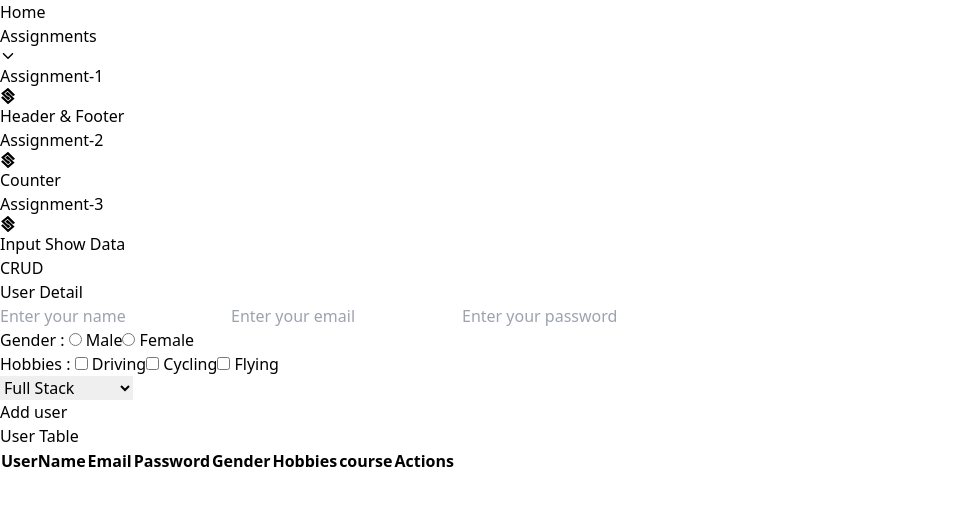
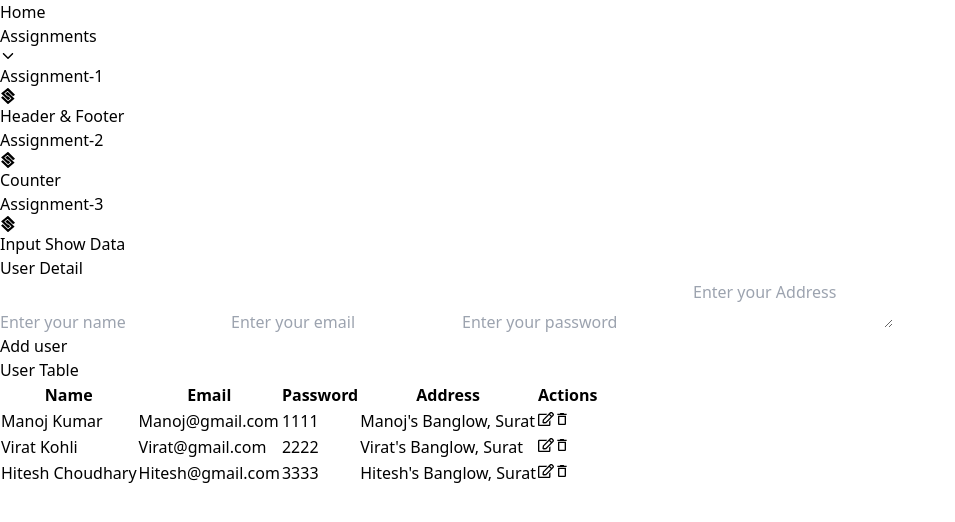
Before and after one commit to deepk2891/React-js, a React (Vite) app: page /assignment-3 in a window 1280 px wide. Shown: the top 522 px of the page, without its empty margins (0-955 px from the left). Built offline with nearby package versions, Linux system fonts and the light colour scheme.

Commit message:
assignment-3 delete row

```diff
--- a/package.json
+++ b/package.json
@@ -14,7 +14,8 @@
 		"react-dom": "^18.2.0",
 		"react-icons": "^5.0.1",
 		"react-router-dom": "^6.21.3",
-		"typescript": "^5.3.3"
+		"typescript": "^5.3.3",
+		"uuid": "^9.0.1"
 	},
 	"devDependencies": {
 		"@types/react": "^18.2.43",
--- a/src/assignments/assignment-3/App3.tsx
+++ b/src/assignments/assignment-3/App3.tsx
@@ -1,11 +1,25 @@
-import React, { useState } from "react"
+import React, { Fragment } from "react"
 import { FaRegEdit } from "react-icons/fa"
 import { MdDeleteOutline } from "react-icons/md"
 
+import Employees from "./Employees"
+import { Link, useNavigate } from "react-router-dom"
+import { v4 as uuid } from "uuid"
+
 const App3 = () => {
+	let history = useNavigate()
+
+	const handleDelete = (id) => {
+		var index = Employees.map(function (e) {
+			return e.id
+		}).indexOf(id)
+		alert(`Delete id: ${id} index: ${index}`)
+		Employees.splice(index, 1)
+
+		history("/assignment-3")
+	}
+
 	return (
-		<>
-			<h1 className="py-5 text-center text-2xl font-semibold border-b-2">CRUD</h1>
 		<div className="container mx-auto">
 			<div className="flex flex-col xl:flex-row text-lg">
 				<div className="text-center xl:w-2/5 p-4">
@@ -33,71 +47,60 @@ const App3 = () => {
 							required
 							id="userPassword"
 						/>
-							<div className="flex items-center flex-wrap mb-4">
-								<label className="mr-4">Gender : </label>
-								<label>
-									<input type="radio" id="male" name="gender" value="Male" className="mr-1" /> Male
-								</label>
-								<label>
-									<input type="radio" id="female" name="gender" value="Female" className="ml-4 mr-1" /> Female
-								</label>
-							</div>
-							<div className="mb-4">
-								<div className="flex items-center flex-wrap">
-									<label className="mr-4">Hobbies : </label>
-									<label className="mr-4">
-										<input type="checkbox" id="driving" name="hobbies" value="Driving" className="mr-1" /> Driving
-									</label>
-									<label className="mr-4">
-										<input type="checkbox" id="cycling" name="hobbies" value="Cycling" className="mr-1" /> Cycling
-									</label>
-									<label>
-										<input type="checkbox" id="coding" name="hobbies" value="Coding" className="mr-1" /> Flying
-									</label>
-								</div>
-							</div>
-							<div className="mb-4">
-								<select name="course" id="course" className="block w-full p-2 border border-gray-500 rounded-none focus:ring focus:ring-indigo-300 focus:outline-none">
-									<option value="" disabled>
-										Select a course
-									</option>
-									<option value="full-stack">Full Stack</option>
-									<option value="android">Android</option>
-									<option value="animation">Animation</option>
-									<option value="figma">Figma</option>
-								</select>
-							</div>
+						<textarea
+							className="block w-full mb-4 p-2 border border-gray-500 rounded-none focus:ring focus:ring-indigo-300 focus:outline-none resize-none"
+							placeholder="Enter your Address"
+							required
+							id="yourTextareaId"
+						></textarea>
 						<p id="InputIsEmptyMessage" className="text-left text-red-600 text-xl"></p>
-							<button type="submit" className="block w-full border border-indigo-500 text-lg py-2 px-6 bg-indigo-600 text-white hover:bg-white hover:text-indigo-400">
+						<button type="button" className="block w-full border border-indigo-500 text-lg py-2 px-6 bg-indigo-600 text-white hover:bg-white hover:text-indigo-400">
 							Add user
 						</button>
 					</div>
 				</div>
-
-					<div className="xl:w-3/5 p-4">
-						<div className="text-center">
-							<h2 className="text-indigo-600 font-medium text-2xl pb-5">User Table</h2>
-							<div className="table-container overflow-x-auto">
-								<table className="table-auto border border-gray-500 mx-auto w-full">
+				<div className="xl:w-3/5 p-4 overflow-x-scroll xl:overflow-x-hidden">
+					<h2 className="text-indigo-600 font-medium text-2xl pb-5 text-center">User Table</h2>
+					<table className="">
 						<thead>
 							<tr>
-											<th className="sm:w-1/6 md:w-1/6 lg:w-1/6 xl:w-1/6 border border-gray-500 px-2 py-2">UserName</th>
-											<th className="sm:w-1/6 md:w-1/6 lg:w-1/6 xl:w-1/6 border border-gray-500 px-2 py-2">Email</th>
-											<th className="sm:w-1/6 md:w-1/6 lg:w-1/6 xl:w-1/6 border border-gray-500 px-2 py-2">Password</th>
-											<th className="sm:w-1/6 md:w-1/6 lg:w-1/6 xl:w-1/6 border border-gray-500 px-2 py-2">Gender</th>
-											<th className="sm:w-1/6 md:w-1/6 lg:w-1/6 xl:w-1/6 border border-gray-500 px-2 py-2">Hobbies</th>
-											<th className="sm:w-1/6 md:w-1/6 lg:w-1/6 xl:w-1/6 border border-gray-500 px-2 py-2">course</th>
-											<th className="sm:w-1/6 md:w-1/6 lg:w-1/6 xl:w-1/6 border border-gray-500 px-2 py-2">Actions</th>
+								<th className="sm:w-1/6 md:w-1/6 lg:w-1/6 xl:w-1/6 border border-gray-500 p-2">Name</th>
+								<th className="sm:w-1/6 md:w-1/6 lg:w-1/6 xl:w-1/6 border border-gray-500 p-2">Email</th>
+								<th className="sm:w-1/6 md:w-1/6 lg:w-1/6 xl:w-1/6 border border-gray-500 p-2">Password</th>
+								<th className="sm:w-1/6 md:w-1/6 lg:w-1/6 xl:w-1/6 border border-gray-500 p-2">Address</th>
+								<th className="sm:w-1/6 md:w-1/6 lg:w-1/6 xl:w-1/6 border border-gray-500 p-2">Actions</th>
 							</tr>
 						</thead>
-									<tbody className="js-user-list"></tbody>
+						<tbody>
+							{Employees && Employees.length > 0 ? (
+								Employees.map((item) => {
+									return (
+										<tr key={item.id}>
+											<td className="sm:w-1/6 md:w-1/6 lg:w-1/6 xl:w-1/6 border border-gray-500 p-2">{item.Name}</td>
+											<td className="sm:w-1/6 md:w-1/6 lg:w-1/6 xl:w-1/6 border border-gray-500 p-2">{item.Email}</td>
+											<td className="sm:w-1/6 md:w-1/6 lg:w-1/6 xl:w-1/6 border border-gray-500 p-2">{item.Password}</td>
+											<td className="sm:w-1/6 md:w-1/6 lg:w-1/6 xl:w-1/6 border border-gray-500 p-2">{item.Address}</td>
+											<td className="sm:w-1/6 md:w-1/6 lg:w-1/6 xl:w-1/6 border border-gray-500 p-2">
+												<div className="flex justify-center">
+													<button onClick={() => alert(item.id)} className="border border-blue-500 text-xl p-3 bg-blue-600 text-white hover:bg-white hover:text-blue-400">
+														<FaRegEdit />
+													</button>
+													<button onClick={() => handleDelete(item.id)} className="border border-red-500 text-xl p-3 bg-red-600 text-white hover:bg-white hover:text-red-400">
+														<MdDeleteOutline />
+													</button>
+												</div>
+											</td>
+										</tr>
+									)
+								})
+							) : (
+								<tr className="text-center">No Data Available</tr>
+							)}
+						</tbody>
 					</table>
 				</div>
 			</div>
 		</div>
-				</div>
-			</div>
-		</>
 	)
 }
 
--- /dev/null
+++ b/src/assignments/assignment-3/Employees.tsx
@@ -0,0 +1,25 @@
+const Employees = [
+	{
+		id: "1",
+		Name: "Manoj Kumar",
+		Email: "Manoj@gmail.com",
+		Password: "1111",
+		Address: "Manoj's Banglow, Surat",
+	},
+	{
+		id: "2",
+		Name: "Virat Kohli",
+		Email: "Virat@gmail.com",
+		Password: "2222",
+		Address: "Virat's Banglow, Surat",
+	},
+	{
+		id: "3",
+		Name: "Hitesh Choudhary",
+		Email: "Hitesh@gmail.com",
+		Password: "3333",
+		Address: "Hitesh's Banglow, Surat",
+	},
+]
+
+export default Employees
```
Also changed, not shown: src/assignments/assignment-3/Crud.tsx (added, +123 -0 lines), 1 other file (tests, documents, lock files or other folders). Lines whose indentation alone changed are shown as unchanged.
